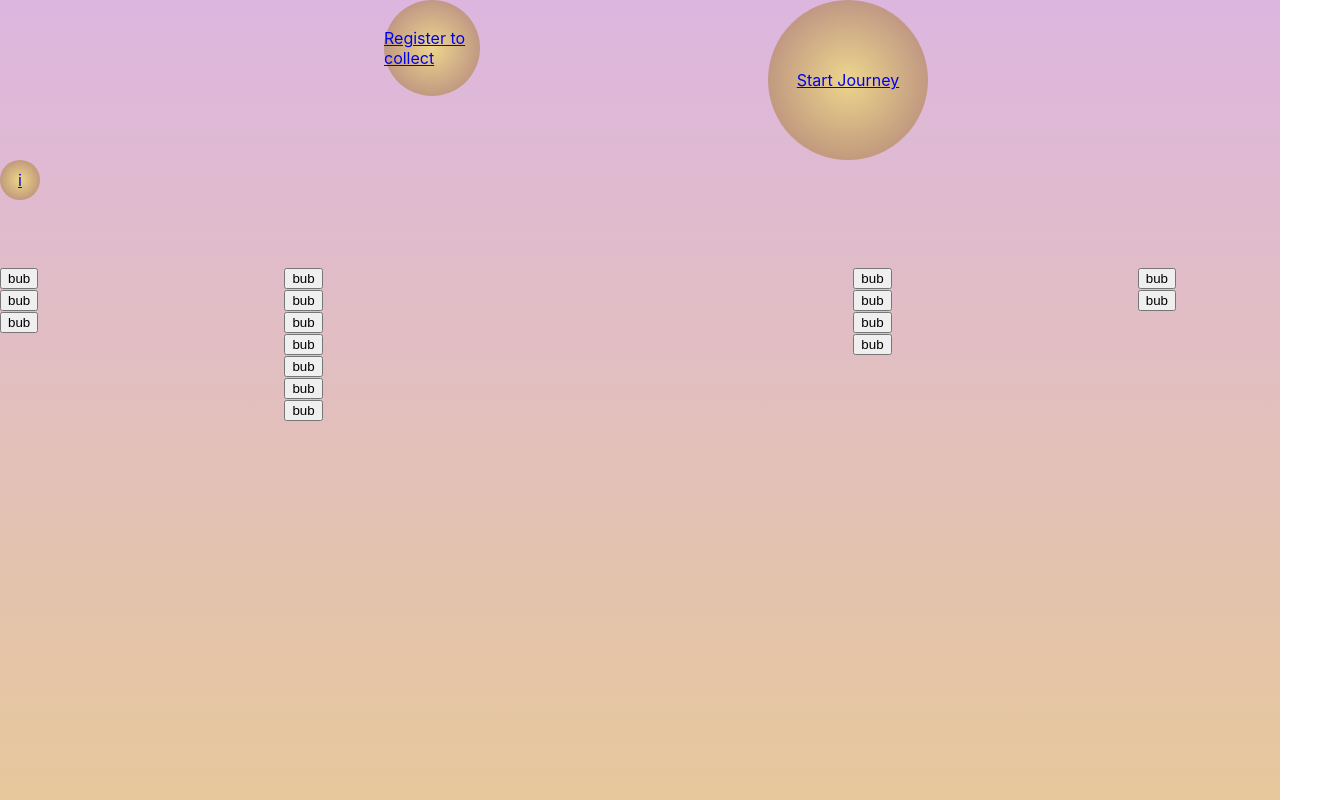
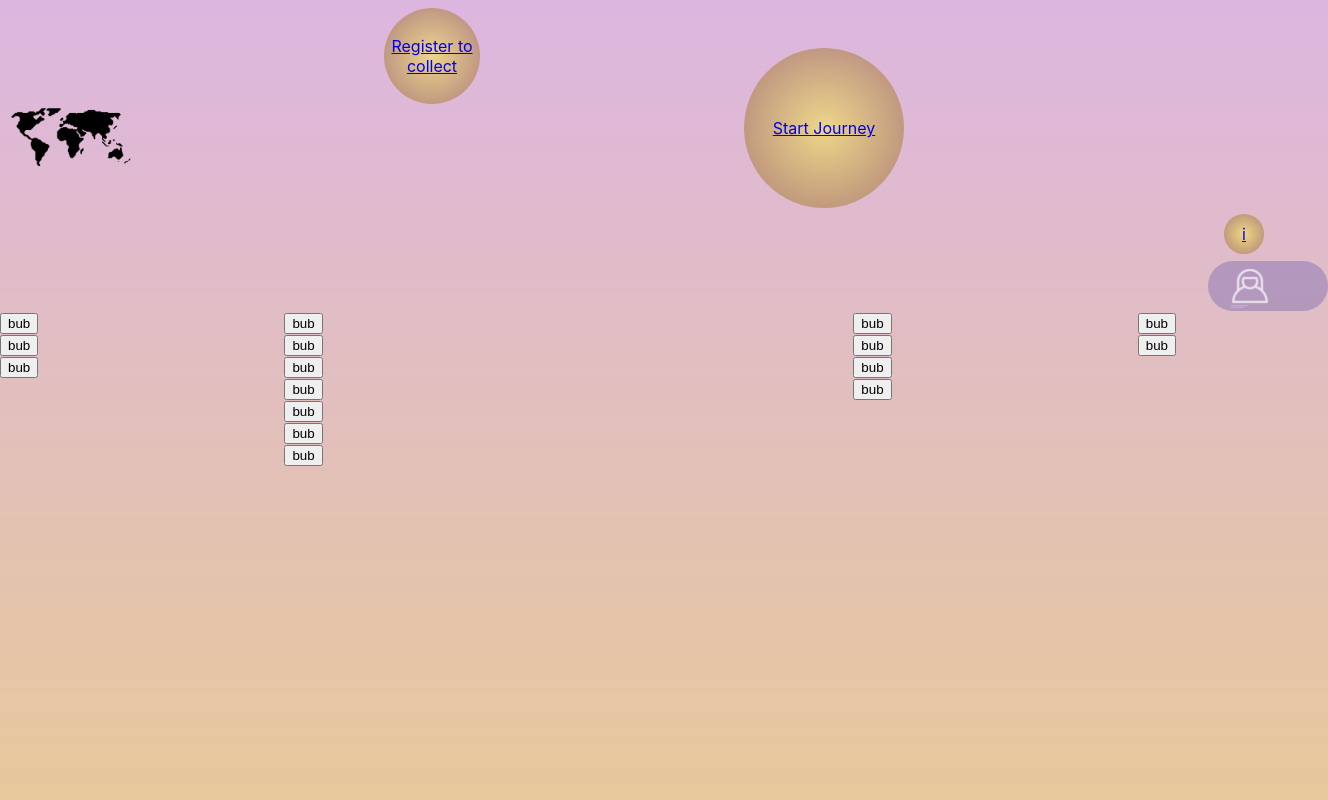
Before and after one commit to tanvibhakta/sultana-fieldness, a React (Create React App) app: page / in a window 1280 px wide. Shown: the whole page, 1328 px wide, since content can reach past the window. Built offline with nearby package versions, Linux system fonts and the light colour scheme.

Commit message:
Add user-tab, map

```diff
--- a/src/css/landingpage.css
+++ b/src/css/landingpage.css
@@ -4,6 +4,8 @@ body {
 }
 
 .button {
+  text-align: center;
+
   border-radius: 100%;
 
   display: flex;
@@ -15,6 +17,19 @@ body {
     rgba(251, 243, 64, 0.5) 0%,
     rgba(164, 122, 42, 0.5) 100%
   );
+}
+
+.tab {
+  height: 3.125rem;
+  width: 7.5rem;
+  border-radius: 35px;
+  background: rgba(136, 116, 180, 0.5);
+  margin-right: -3rem;
+}
+
+.tab svg {
+  padding-top: 0.5rem;
+  padding-left: 1.25rem;
 }
 
 .big.button {
@@ -75,10 +90,11 @@ body {
 .buttons {
   display: grid;
   grid-template-columns: 1fr 1fr 1fr 1fr 1fr;
-  grid-template-rows: 1fr 1fr 1fr 1fr 1fr;
+  grid-template-rows: 1fr 1fr 1fr 1fr 1fr 1fr;
   gap: 0px 0px;
   grid-auto-flow: row;
   grid-template-areas:
+    "register-user-and-map register-user-and-map register-user-and-map start-journey start-journey"
     "register-user-and-map register-user-and-map register-user-and-map start-journey start-journey"
     "register-user-and-map register-user-and-map register-user-and-map start-journey start-journey"
     "register-user-and-map register-user-and-map register-user-and-map start-journey start-journey"
@@ -89,30 +105,40 @@ body {
 
 .user-tab {
   grid-area: user-tab;
+  align-self: center;
+  justify-self: end;
 }
 
 .info-button {
   grid-area: info-button;
+  align-self: center;
+  justify-self: end;
+  padding-right: 1rem;
 }
 
 .start-journey {
   grid-area: start-journey;
+  align-self: end;
+  justify-self: start;
+  margin-left: -1.5rem;
 }
 
 .register-user-and-map {
   display: grid;
   grid-template-columns: 1fr 1fr 1fr 1fr;
-  grid-template-rows: 1fr 1fr 1fr;
+  grid-template-rows: 1fr 1fr 1fr 1fr;
   gap: 0px 0px;
   grid-auto-flow: row;
   grid-template-areas:
     ". . register-user register-user"
-    "map map register-user register-user"
+    ". . register-user register-user"
+    "map map . ."
     "map map . .";
   grid-area: register-user-and-map;
 }
 
 .register-user {
+  margin-top: 0.5rem;
   grid-area: register-user;
 }
 
--- a/src/pages/LandingPage.jsx
+++ b/src/pages/LandingPage.jsx
@@ -1,24 +1,37 @@
 import { Link } from "react-router-dom";
 import { Bubble } from "../components/Bubble";
 import "../css/landingpage.css";
+import { ReactComponent as UserIcon } from "../assets/user.svg";
+import { ReactComponent as WorldMap } from "../assets/world-map.svg";
 
 export const LandingPage = () => {
   return (
     <div className="container">
       <div className="buttons">
-        <div className="start-journey big button">
-          <Link to="/page1">Start Journey</Link>
+        <div className="start-journey">
+          <div className="big button">
+            <Link to="/page1">Start Journey</Link>
+          </div>
         </div>
         <div className="register-user-and-map">
           <div className="register-user medium button">
             <Link to="/">Register to collect</Link>
           </div>
-          <div className="map"></div>
+          <div className="map">
+            <WorldMap></WorldMap>
+          </div>
         </div>
-        <div className="info-button small button">
-          <Link to="/">i</Link>
+        <div className="info-button">
+          <div className="small button">
+            <Link to="/">i</Link>
+          </div>
         </div>
-        <div className="user-tab"></div>
+        <div className="user-tab tab">
+          {/* Show only if cached user id exists / once user has registered*/}
+          <Link to="/">
+            <UserIcon></UserIcon>
+          </Link>
+        </div>
       </div>
       <div className="bubbles">
         <div className="different">
```
Also changed, not shown: src/assets/user.svg (added), src/assets/world-map.svg (added).
